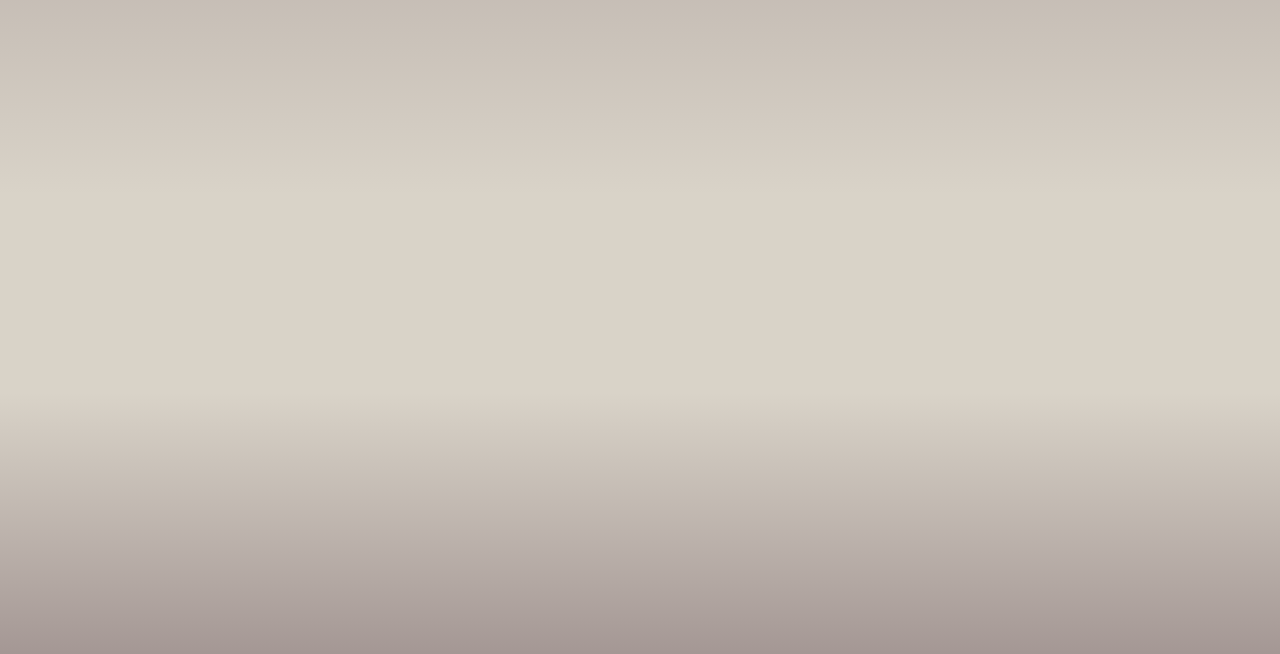
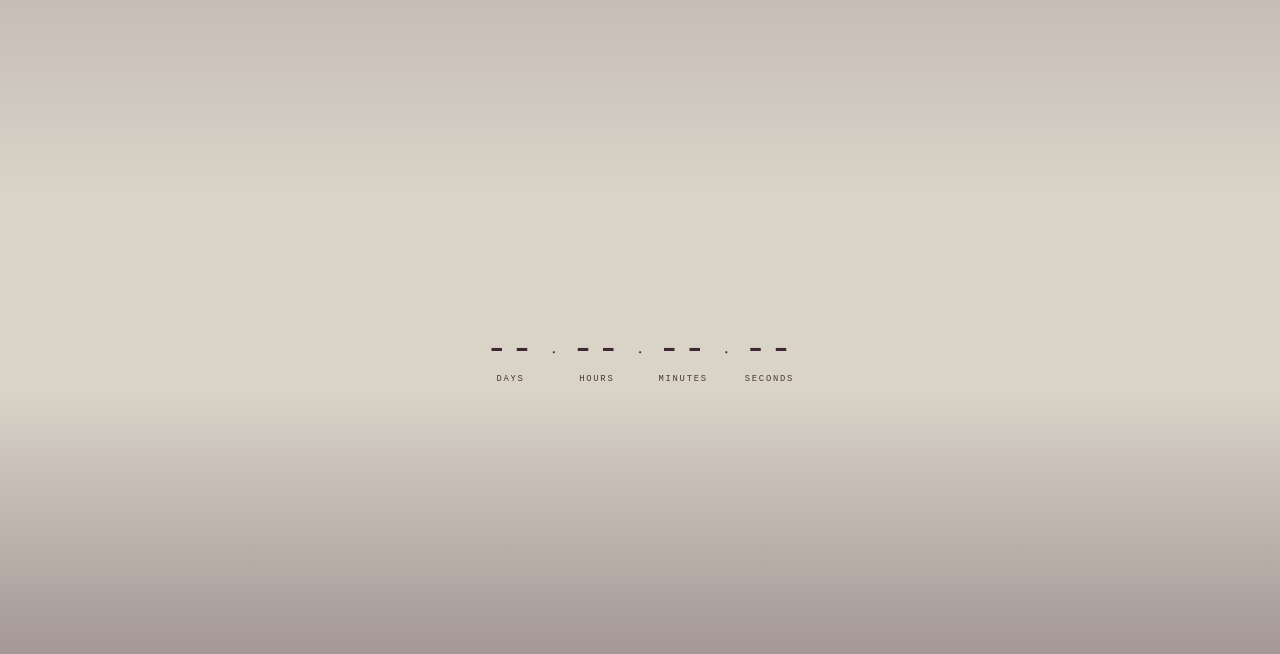
Before and after one commit to zuzu-collective-ai/Zuzu-Collective, a Node server app: template portal/app/views/landing.ejs in a window 1280 px wide. Shown: the part 71-725 px from the top of the page. Run offline with Node 20, Linux system fonts and the light colour scheme; the template is opened without the code that fills it, so the values that code supplies are empty; some web fonts are replaced.

Commit message:
Add live countdown to landing page hero
Counts down days/hours/minutes/seconds to wedding_date; shows
"Today is the day." when the date arrives. Respects the
hero--light-text variant for dark hero photos.

https://claude.ai/code/session_01P5XGVPtxZzNBfA8odLv6gV

```diff
--- a/portal/app/views/landing.ejs
+++ b/portal/app/views/landing.ejs
@@ -20,6 +20,16 @@
       <h1 class="hero-names"><%= couple.display_name %></h1>
       <div class="hero-subtitle"><%= couple.hero_subtitle %></div>
       <div class="hero-date"><%= formattedDate %></div>
+
+      <div class="hero-countdown" id="hero-countdown">
+        <span class="countdown-unit"><span class="countdown-num" id="cd-days">--</span><span class="countdown-label">Days</span></span>
+        <span class="countdown-sep">·</span>
+        <span class="countdown-unit"><span class="countdown-num" id="cd-hours">--</span><span class="countdown-label">Hours</span></span>
+        <span class="countdown-sep">·</span>
+        <span class="countdown-unit"><span class="countdown-num" id="cd-mins">--</span><span class="countdown-label">Minutes</span></span>
+        <span class="countdown-sep">·</span>
+        <span class="countdown-unit"><span class="countdown-num" id="cd-secs">--</span><span class="countdown-label">Seconds</span></span>
+      </div>
     </div>
   </section>
 
@@ -36,5 +46,32 @@
 
   <%- include('partials/footer', { couple }) %>
 
+  <script>
+    (function () {
+      var dateStr = '<%= couple.wedding_date %>';
+      if (!dateStr) return;
+      var target = new Date(dateStr);
+      target.setUTCHours(0, 0, 0, 0);
+      var daysEl  = document.getElementById('cd-days');
+      var hoursEl = document.getElementById('cd-hours');
+      var minsEl  = document.getElementById('cd-mins');
+      var secsEl  = document.getElementById('cd-secs');
+      var wrap    = document.getElementById('hero-countdown');
+      function tick() {
+        var diff = target - new Date();
+        if (diff <= 0) {
+          wrap.innerHTML = '<span class="countdown-wedding-day">Today is the day.</span>';
+          return;
+        }
+        daysEl.textContent  = Math.floor(diff / 86400000);
+        hoursEl.textContent = String(Math.floor((diff % 86400000) / 3600000)).padStart(2, '0');
+        minsEl.textContent  = String(Math.floor((diff % 3600000)  / 60000)).padStart(2, '0');
+        secsEl.textContent  = String(Math.floor((diff % 60000)    / 1000)).padStart(2, '0');
+      }
+      tick();
+      setInterval(tick, 1000);
+    })();
+  </script>
+
 </body>
 </html>
--- a/portal/mockup/styles/landing.css
+++ b/portal/mockup/styles/landing.css
@@ -206,6 +206,62 @@
 .hero--light-text .hero-subtitle,
 .hero--light-text .hero-date { color: var(--zz-moonlight); }
 
+/* ── Countdown ────────────────────────────────────────────────────────────── */
+
+.hero-countdown {
+  display: flex;
+  align-items: baseline;
+  justify-content: center;
+  gap: 0.75rem;
+  margin-top: var(--space-lg);
+}
+
+.countdown-unit {
+  display: flex;
+  flex-direction: column;
+  align-items: center;
+  gap: 0.2em;
+}
+
+.countdown-num {
+  font-family: var(--zz-mono);
+  font-size: clamp(1.5rem, 3vw, 2.5rem);
+  letter-spacing: 0.06em;
+  color: var(--zz-finn);
+  line-height: 1;
+  min-width: 2.5ch;
+  text-align: center;
+}
+
+.countdown-label {
+  font-family: var(--zz-mono);
+  font-size: 0.55rem;
+  letter-spacing: 0.2em;
+  text-transform: uppercase;
+  color: var(--zz-tobacco);
+}
+
+.countdown-sep {
+  font-family: var(--zz-display);
+  color: var(--zz-finn-40);
+  font-size: 1.5rem;
+  align-self: center;
+  margin-bottom: 0.8em;
+}
+
+.countdown-wedding-day {
+  font-family: var(--zz-display);
+  font-style: italic;
+  font-size: var(--fs-display-sm);
+  color: var(--zz-finn);
+}
+
+.hero--light-text .countdown-num,
+.hero--light-text .countdown-sep,
+.hero--light-text .countdown-wedding-day { color: var(--zz-moonlight); }
+
+.hero--light-text .countdown-label { color: rgba(255, 255, 255, 0.7); }
+
 /* ── Intro strip ─────────────────────────────────────────────────────────── */
 
 .intro {
```
